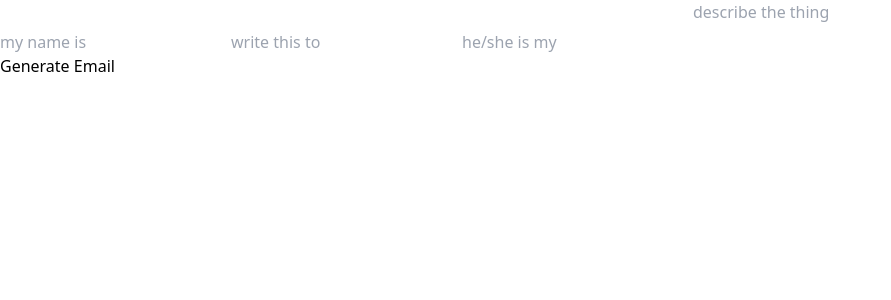
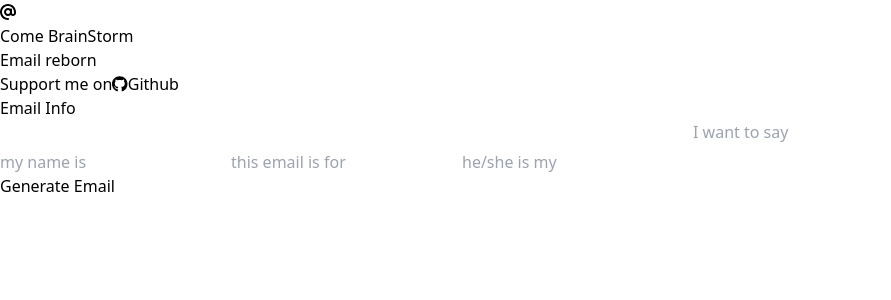
Before and after one commit to charlielinz/brainstorm, a Next.js app: page / in a window 1280 px wide. Shown: the top 300 px of the page, without its empty margins (0-891 px from the left). Built offline with nearby package versions, Linux system fonts and the light colour scheme; a web font is replaced by a local one.

Commit message:
do some style

```diff
--- a/pages/_document.js
+++ b/pages/_document.js
@@ -3,8 +3,9 @@ import { Html, Head, Main, NextScript } from "next/document";
 export default function Document() {
   return (
     <Html lang="en">
-      <Head />
-      <body className="text-zinc-900 bg-gray-200">
+      <Head>
+      </Head>
+      <body className="text-zinc-900 bg-gray-200 font-serif">
         <Main />
         <NextScript />
       </body>
--- a/pages/index.js
+++ b/pages/index.js
@@ -1,4 +1,10 @@
-import { useEffect, useState } from "react";
+import { useState } from "react";
+import { library } from "@fortawesome/fontawesome-svg-core";
+import { FontAwesomeIcon } from "@fortawesome/react-fontawesome";
+import { faAt } from "@fortawesome/free-solid-svg-icons";
+import { faGithub } from "@fortawesome/free-brands-svg-icons";
+
+library.add(faAt, faGithub);
 
 const Home = () => {
   const [nameInput, setNameInput] = useState("");
@@ -46,20 +52,41 @@ const Home = () => {
       count += 1;
     }
     setNameInput("");
-    setRecipientInput("")
+    setRecipientInput("");
     setRelationshipInput("");
     setDescriptionInput("");
   };
   return (
-    <div className="flex flex-col">
-      <div className="max-w-2xl w-full mx-auto bg-gradient-to-br from-gray-300 to-gray-700 rounded">
+    <div className="flex flex-col max-w-2xl w-full mx-auto">
+      <nav className="flex justify-between my-6">
+        <div className="flex space-x-4">
+          <FontAwesomeIcon icon={faAt} className="w-16 h-16" />
+          <div className="text-2xl">
+            <p>Come BrainStorm</p>
+            <p>Email reborn</p>
+          </div>
+        </div>
+        <div className="flex items-center space-x-2">
+          <span>Support me on</span>
+          <a
+            className="flex items-center space-x-1 hover:text-zinc-600 duration-200"
+            href="https://github.com/charlielinz/brainstorm"
+            target="_blank"
+          >
+            <FontAwesomeIcon icon={faGithub} className="w-6 h-6" />
+            <span className="align-middle ">Github</span>
+          </a>
+        </div>
+      </nav>
+      <div className="bg-gradient-to-br from-gray-300 to-gray-700 rounded transition-colors">
         <form
-          className="flex flex-col items-center bg-gray-100 m-1 pt-2 rounded-lg"
+          className="flex flex-col items-center bg-gray-100 m-2 pt-4 rounded-lg"
           onSubmit={handleSubmit}
         >
-          <div className="flex flex-col w-full px-4">
+          <p className="text-2xl py-4">Email Info</p>
+          <div className="flex flex-col w-full px-4 ">
             <input
-              className="bg-gray-200 px-3 py-1 outline-0 rounded-t"
+              className="bg-gray-200 px-3 py-1 outline-0 rounded-t border-b-[1px] border-gray-300 hover:bg-gray-300 duration-300"
               type="text"
               name="name"
               placeholder="my name is"
@@ -68,16 +95,16 @@ const Home = () => {
               onChange={(e) => setNameInput(e.target.value)}
             />
             <input
-              className="bg-gray-200 px-3 py-1 outline-0"
+              className="bg-gray-200 px-3 py-1 outline-0 border-b-[1px] border-gray-300 hover:bg-gray-300 duration-300"
               type="text"
               name="recipientInput"
-              placeholder="write this to"
+              placeholder="this email is for"
               value={recipientInput}
               autoComplete="off"
               onChange={(e) => setRecipientInput(e.target.value)}
             />
             <input
-              className="bg-gray-200 px-3 py-1 outline-0"
+              className="bg-gray-200 px-3 py-1 outline-0 border-b-[1px] border-gray-300 hover:bg-gray-300 duration-300"
               type="text"
               name="relationship"
               placeholder="he/she is my"
@@ -86,25 +113,25 @@ const Home = () => {
               onChange={(e) => setRelationshipInput(e.target.value)}
             />
             <textarea
-              className="bg-gray-200 px-3 py-1 outline-0 h-24 rounded-b"
+              className="bg-gray-200 px-3 py-1 outline-0 h-24 rounded-b hover:bg-gray-300 duration-300"
               style={{ resize: "none" }}
               type="textarea"
               name="description"
-              placeholder="describe the thing"
+              placeholder="I want to say"
               value={descriptionInput}
               autoComplete="off"
               onChange={(e) => setDescriptionInput(e.target.value)}
             />
           </div>
           <button
-            className="border-[0.5px] outline-0 w-48 my-2 p-1 rounded bg-zinc-800 text-gray-200"
+            className="border-[0.5px] outline-0 w-48 mt-6 mb-3 p-1 rounded bg-zinc-800 text-gray-200 hover:bg-zinc-700 hover:text-white duration-300"
             type="submit"
           >
             Generate Email
           </button>
         </form>
       </div>
-      <div>{results}</div>
+      <div className="mt-12 mx-2">{results}</div>
     </div>
   );
 };
```
Also changed, not shown: package.json (+5 -3 lines), 1 other file (tests, documents, lock files or other folders).
